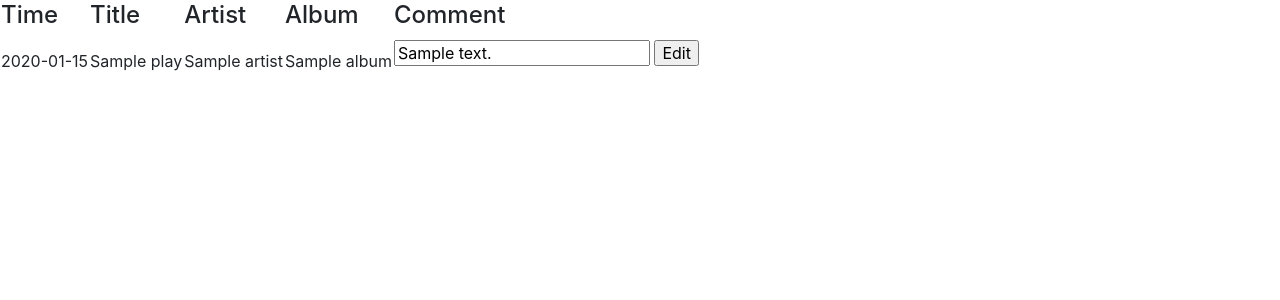
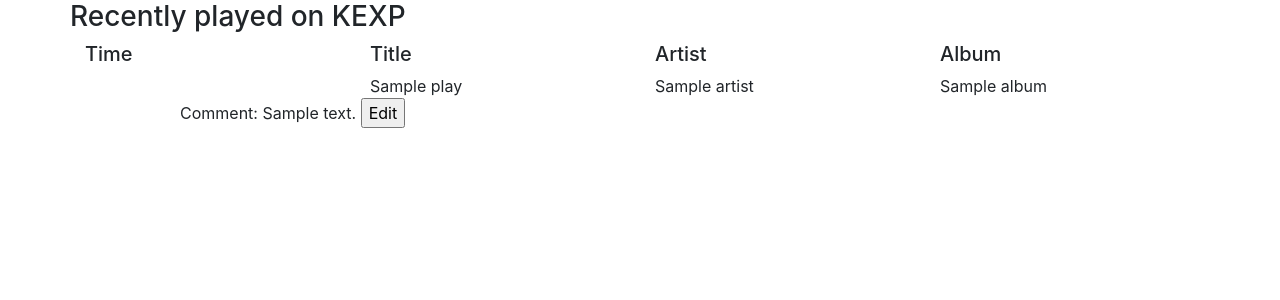
Before and after one commit to katlings/kexp-interview, a Django app: template playlist/comment/templates/comment/now_playing.html in a window 1280 px wide. Shown: the top 300 px of the page. Run offline with Django 3.2, Linux system fonts and the light colour scheme; the template is opened without the code that fills it: most values are stand-ins (such as "Sample title", 1, 10 or a date in 2020); some libraries are stand-ins or nearby versions.

Commit message:
rearrange layout to use bootstrap placement

```diff
--- a/playlist/comment/templates/comment/now_playing.html
+++ b/playlist/comment/templates/comment/now_playing.html
@@ -1,56 +1,61 @@
 <link rel="stylesheet" href="https://stackpath.bootstrapcdn.com/bootstrap/4.3.1/css/bootstrap.min.css" integrity="sha384-ggOyR0iXCbMQv3Xipma34MD+dH/1fQ784/j6cY/iJTQUOhcWr7x9JvoRxT2MZw1T" crossorigin="anonymous">
 
+{% load tz %}
+
+<div class="container">
+    <div class="row">
+        <h3>Recently played on KEXP</h3>
+    </div>
 {% if recent_plays %}
-    <table>
-        <tr>
-            <td>
-                <h4>Time</h4>
-            </td>
-            <td>
-                <h4>Title</h4>
-            </td>
-            <td>
-                <h4>Artist</h4>
-            </td>
-            <td>
-                <h4>Album</h4>
-            </td>
-            <td>
-                <h4>Comment</h4>
-            </td>
-        </tr>
+    <div class="row">
+        <div class="col">
+            <h5>Time</h5>
+        </div>
+        <div class="col">
+            <h5>Title</h5>
+        </div>
+        <div class="col">
+            <h5>Artist</h5>
+        </div>
+        <div class="col">
+            <h5>Album</h5>
+        </div>
+    </div>
     {% for play in recent_plays %}
-            <tr>
-                <td>
-                    {{ play.airdate }}
-                </td>
-                <td>
+        <div class="row">
+            <div class="col">
+                {{ play.airdate|localtime }}
+            </div>
+            <div class="col">
                 {{ play.title }}
-                </td>
-                <td>
+            </div>
+            <div class="col">
                 {{ play.artist }}
-                </td>
-                <td>
+            </div>
+            <div class="col">
                 {{ play.album }}
-                </td>
-                <td>
+            </div>
+        </div>
+        <div class="row">
+            <div class="col-1">
+            </div>
+            <div class="col">
+                <form action="{% url 'comment:add_comment' play.playid %}" method="post">
+                    Comment:
+                    {% csrf_token %}
                     {% if play.comment %}
-                        <form action="{% url 'comment:add_comment' play.playid %}" method="post">
-                            {% csrf_token %}
-                            <input type="text" name="comment" value="{{ play.comment }}">
+                        {{ play.comment }}
                         <input type="submit" value="Edit">
-                        </form>
                     {% else %}
-                        <form action="{% url 'comment:add_comment' play.playid %}" method="post">
-                            {% csrf_token %}
                         <input type="text" name="comment" value="">
                         <input type="submit" value="Add">
+                    {% endif %}
                 </form>
-                    {% endif %}
-                </td>
-            </tr>
+            </div>
+        </div>
         {% endfor %}
     </table>
 {% else %}
     <p>No recently played songs found.</p>
 {% endif %}
+</div>
--- a/resources.txt
+++ b/resources.txt
@@ -1,3 +1,4 @@
 Django install guide and tutorial: https://docs.djangoproject.com/en/1.11/intro/install/
 Google "postgres on ubuntu": https://www.digitalocean.com/community/tutorials/how-to-install-and-use-postgresql-on-ubuntu-18-04
 A couple of minor lookups via Google from blog posts or stackoverflow: str vs repr, datetime timezones, text box form input type
+Bootstrap layout guide: https://getbootstrap.com/docs/4.3/layout/grid/
```
Lines whose indentation alone changed are shown as unchanged.
